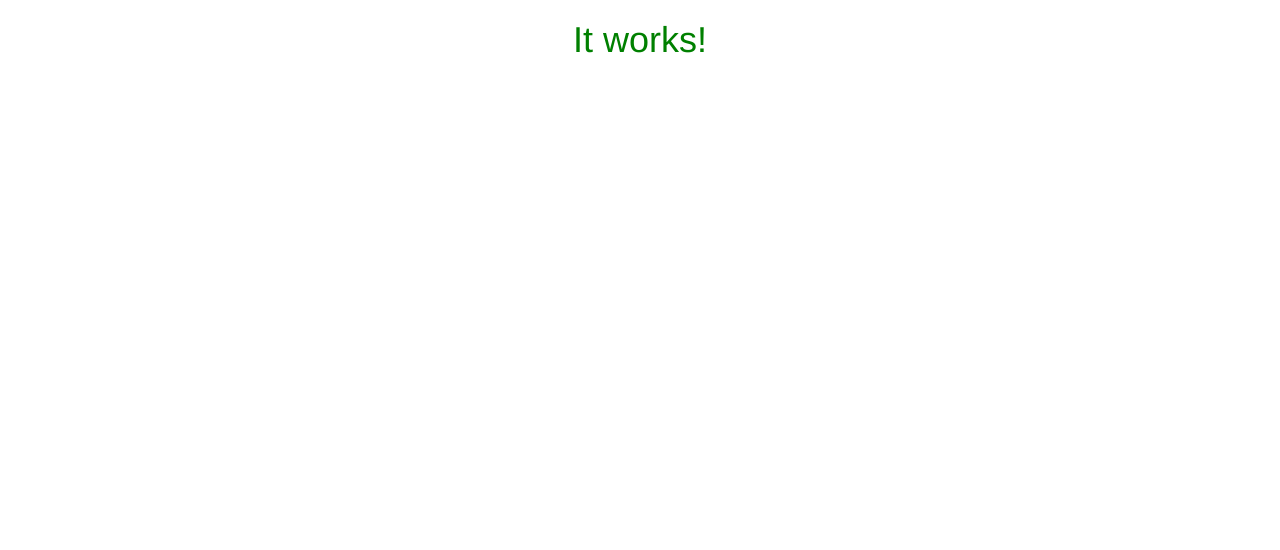
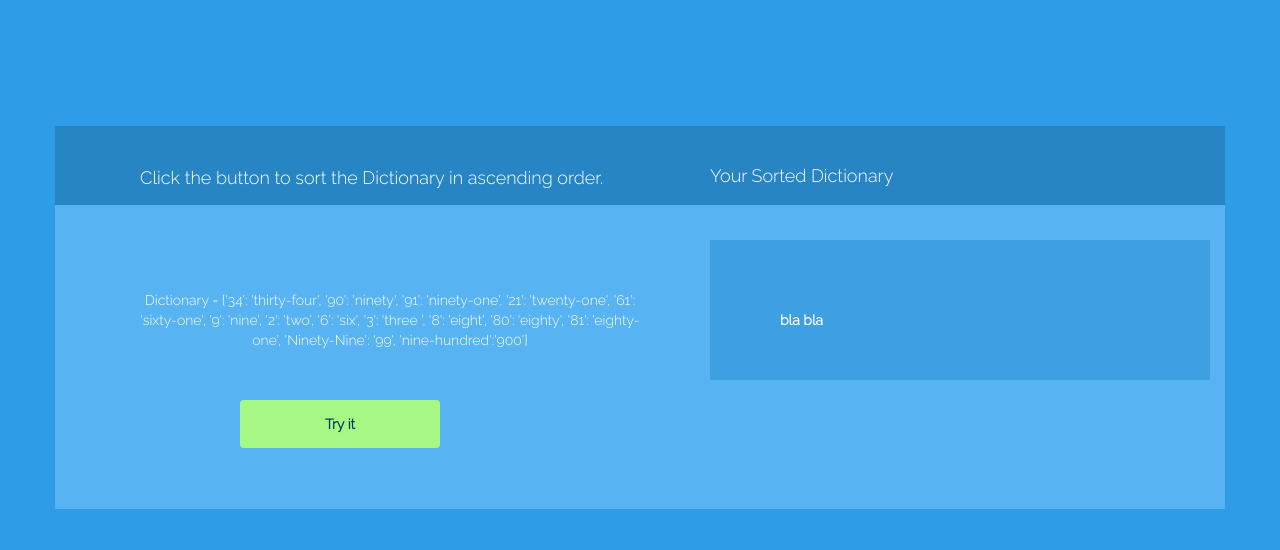
Before and after one commit to nevooronni/sortingApplication, a Django app: page / in a window 1280 px wide. Before the commit the part shown is almost empty. Shown: the top 550 px of the page. Run offline with Django 3.2, Linux system fonts and the light colour scheme; some libraries are stand-ins or nearby versions.

Commit message:
build templates for app

```diff
--- a/sortingApplication/app/static/css/styles.css
+++ b/sortingApplication/app/static/css/styles.css
@@ -1,3 +1,107 @@
-h1 {
-  color: green;
+/* You can add global styles to this file, and also import other style files */
+@import url('https://fonts.googleapis.com/css?family=Raleway:300.700');
+
+body {
+  background: #2E9CE6;
+  padding: 3em;
+  font-family: 'Raleway', 'Arial';
+  color: #fff;
 }
+
+ul {
+  list-style-type: none;
+  margin: 0 0 2em 0;
+  padding: 0;
+}
+
+ul li {
+  display: inline;
+  margin-right: 30px;
+}
+
+ul li a {
+  font-size: 1.5em;
+}
+
+a {
+  color: #fff;
+  text-decoration: none;
+}
+
+.container {
+  display: grid;
+  grid-template-columns: 50% auto;
+}
+
+.col {
+  padding-top: 0em;
+  padding-left: 5em;
+}
+
+.color-dark {
+  margin-top: 7%;
+  background: #2885C4;
+}
+
+.color-light {
+  background: #57B3F1;
+  padding-bottom: 4%;
+}
+
+input.txt {
+  border: 0;
+  padding: 1em;
+  width: 80%;
+  margin-bottom: 2em;
+}
+
+input.btn {
+  border: 0;
+  display: block;
+  padding: 1em 3em;
+  background: #A5F883;
+  color: #003A61;
+  margin-bottom: 1em;
+  cursor: pointer;
+}
+
+
+.life-container {
+  background: #3FA0E1;
+  padding: 5em;
+  font-weight: bold;
+  cursor: pointer;
+  height: 10px;
+}
+
+#sorted {
+  margin-top: 8%;
+  margin-bottom: 2%;
+}
+
+#sorted2 {
+  margin-top: -5.5%;
+  margin-bottom: 3.5%;
+}
+
+#dict {
+  margin-top: -20%;
+}
+
+#button {
+  margin-top: 10%;
+  border: 0;
+  display: block;
+  padding: 1em 3em;
+  background: #A5F883;
+  color: #003A61;
+  margin-bottom: 1em;
+  cursor: pointer;
+  font-weight: bold;
+  width: 200px;
+  margin-left: 20%;
+}
+
+#ultimatum {
+  margin-top: 6%;
+}
--- a/sortingApplication/app/templates/index.html
+++ b/sortingApplication/app/templates/index.html
@@ -2,5 +2,36 @@
 {% load static %}
 {% block content %}
  {{block.super}}
- <h1 class="text-center">It works!</h1>
+<div class="container color-dark">
+  <div class="col">
+    <h4 id="sorted">Your Sorted Dictionary</h4>
+  </div>
+  <div class="col">
+    <h4 id="sorted2">Click the button to sort the Dictionary in ascending order.</h4>
+  </div>
+</div>
+<div class="container color-light">
+  <div class="col" id="ultimatum">
+
+    <p class="life-container">bla bla</p>
+  </div>
+  <div class="col" id="answer">
+    <p class="text-center" id="dict">Dictionary = {'34': 'thirty-four',
+'90': 'ninety',
+'91': 'ninety-one',
+'21': 'twenty-one',
+'61': 'sixty-one',
+'9': 'nine',
+'2': 'two',
+'6': 'six',
+'3': 'three ',
+'8': 'eight',
+'80': 'eighty',
+'81': 'eighty-one',
+'Ninety-Nine': '99',
+'nine-hundred':'900'}</p>
+    <button class="btn" id="button">Try it</button>
+  </div>
+</div>
+
 {% endblock %}
```
